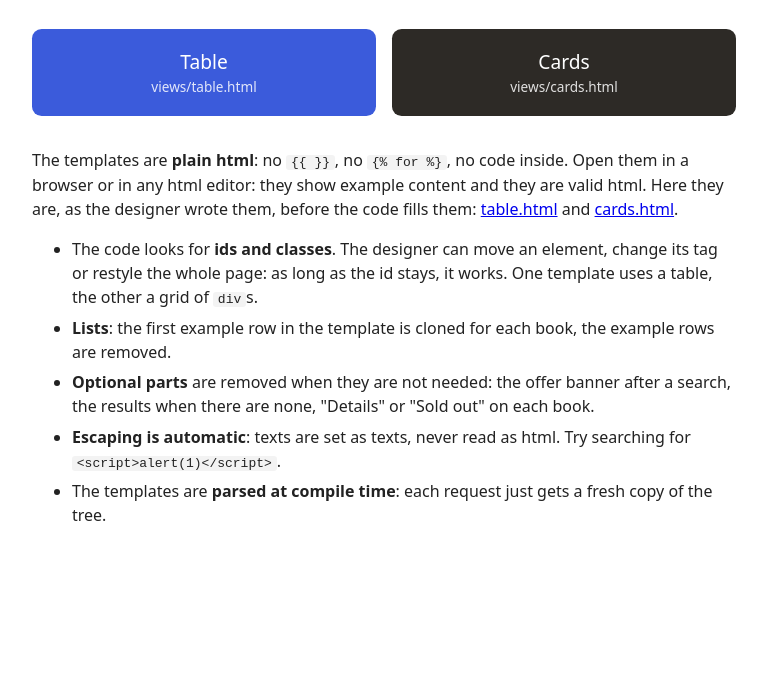
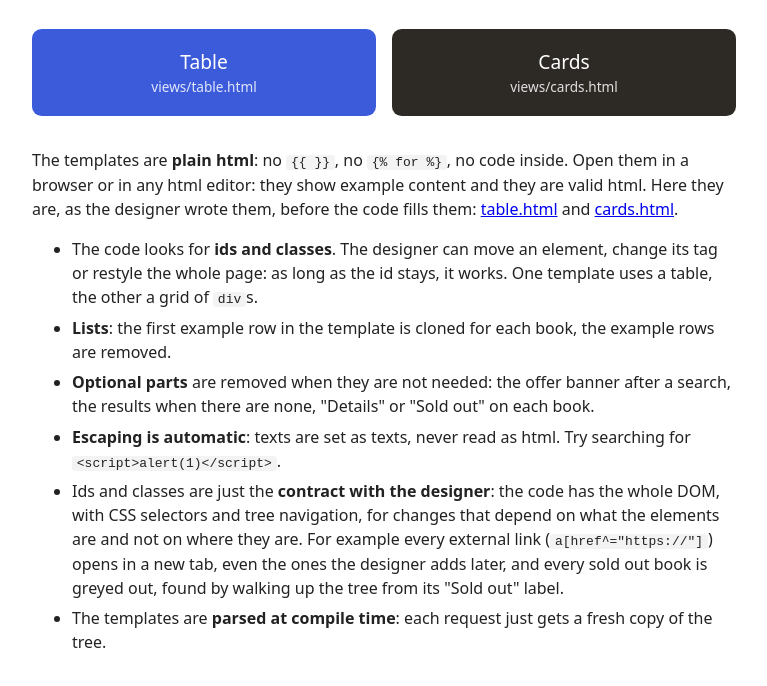
Before and after one commit to trikko/parserino, a plain HTML site: page examples/05_html_templates/views/index.html in a window 1280 px wide. Shown: the part 160-846 px from the top of the page, without its empty margins (256-1023 px from the left). Before the commit the page ends 800 px from the top, so only its background shows below. Drawn offline with Linux system fonts and the light colour scheme.

Commit message:
Example 05: whole-page changes with CSS selectors and tree navigation

```diff
--- a/examples/05_html_templates/views/index.html
+++ b/examples/05_html_templates/views/index.html
@@ -40,6 +40,11 @@
             the results when there are none, "Details" or "Sold out" on each book.</li>
         <li><b>Escaping is automatic</b>: texts are set as texts, never read as html.
             Try searching for <code>&lt;script&gt;alert(1)&lt;/script&gt;</code>.</li>
+        <li>Ids and classes are just the <b>contract with the designer</b>: the code has the whole DOM,
+            with CSS selectors and tree navigation, for changes that depend on what the elements are and not
+            on where they are. For example every external link (<code>a[href^="https://"]</code>) opens in a
+            new tab, even the ones the designer adds later, and every sold out book is greyed out, found by
+            walking up the tree from its "Sold out" label.</li>
         <li>The templates are <b>parsed at compile time</b>: each request just gets a fresh copy of the tree.</li>
     </ul>
 </body>
```
Also changed, not shown: examples/05_html_templates/views/cards.html (+2 -0 lines), examples/05_html_templates/views/table.html (+2 -0 lines), 1 other file.
